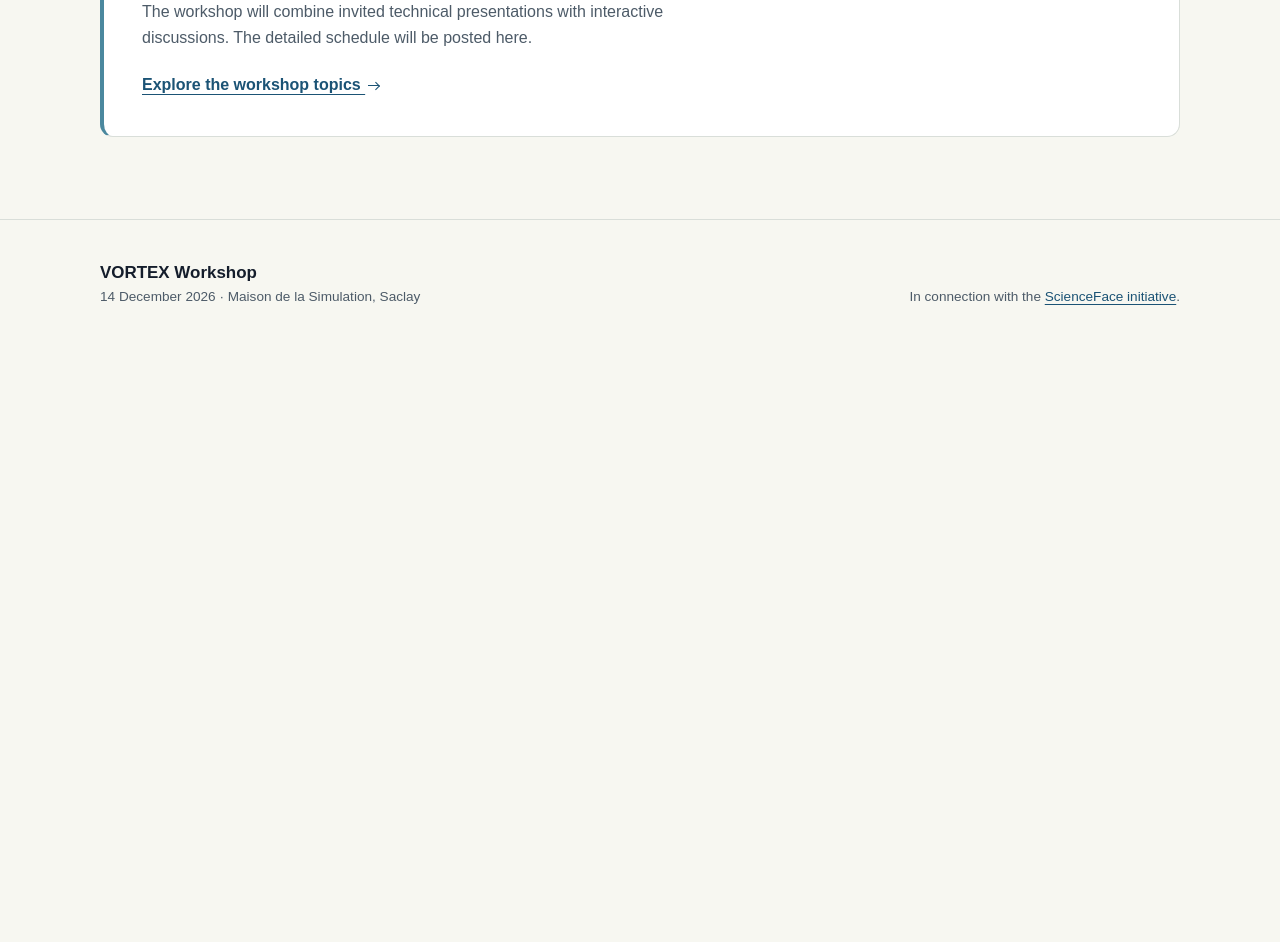
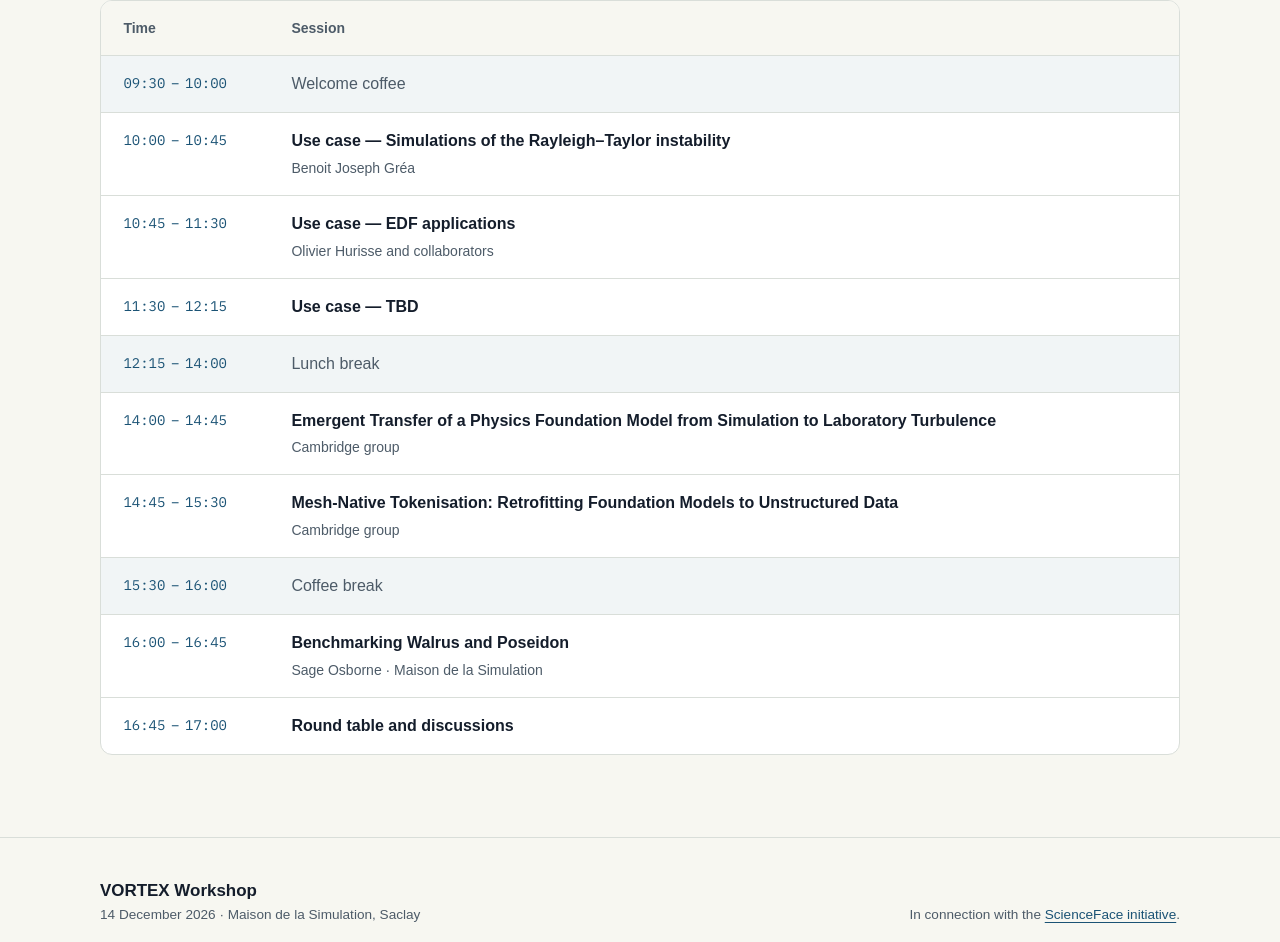
Before and after one commit to Maison-de-la-Simulation/vortex, an Astro site: page /programme in a window 1280 px wide. Shown: the part 432-1374 px from the top of the page. Before the commit the page ends 800 px from the top, so only its background shows below. Built offline with nearby package versions, Linux system fonts and the light colour scheme; Astro itself is replaced by a stand-in of ours.

Commit message:
Add preliminary VORTEX programme

```diff
--- a/src/pages/programme.astro
+++ b/src/pages/programme.astro
@@ -1,15 +1,217 @@
 ---
 import PageHero from '../components/PageHero.astro'
 import SiteLayout from '../layouts/SiteLayout.astro'
-import { sitePath } from '../data/workshop'
+import { workshop } from '../data/workshop'
+
+const programme = [
+  {
+    start: '09:30',
+    end: '10:00',
+    title: 'Welcome coffee',
+    isBreak: true,
+  },
+  {
+    start: '10:00',
+    end: '10:45',
+    title: 'Use case — Simulations of the Rayleigh–Taylor instability',
+    speaker: 'Benoit Joseph Gréa',
+  },
+  {
+    start: '10:45',
+    end: '11:30',
+    title: 'Use case — EDF applications',
+    speaker: 'Olivier Hurisse and collaborators',
+  },
+  {
+    start: '11:30',
+    end: '12:15',
+    title: 'Use case — TBD',
+  },
+  {
+    start: '12:15',
+    end: '14:00',
+    title: 'Lunch break',
+    isBreak: true,
+  },
+  {
+    start: '14:00',
+    end: '14:45',
+    title: 'Emergent Transfer of a Physics Foundation Model from Simulation to Laboratory Turbulence',
+    speaker: 'Cambridge group',
+  },
+  {
+    start: '14:45',
+    end: '15:30',
+    title: 'Mesh-Native Tokenisation: Retrofitting Foundation Models to Unstructured Data',
+    speaker: 'Cambridge group',
+  },
+  {
+    start: '15:30',
+    end: '16:00',
+    title: 'Coffee break',
+    isBreak: true,
+  },
+  {
+    start: '16:00',
+    end: '16:45',
+    title: 'Benchmarking Walrus and Poseidon',
+    speaker: 'Sage Osborne · Maison de la Simulation',
+  },
+  {
+    start: '16:45',
+    end: '17:00',
+    title: 'Round table and discussions',
+  },
+]
 ---
-<SiteLayout page="programme" title="Programme" description="The VORTEX Workshop programme is to be announced.">
+<SiteLayout
+  page="programme"
+  title="Programme"
+  description={`Preliminary programme of the VORTEX Workshop, ${workshop.date}, Maison de la Simulation, Saclay.`}
+>
   <PageHero title="Programme" />
-  <section class="content-width section inner-section" aria-labelledby="status-heading">
-    <div class="notice">
-      <h2 id="status-heading">To be announced</h2>
-      <p>The workshop will combine invited technical presentations with interactive discussions. The detailed schedule will be posted here.</p>
-      <a class="text-link" href={sitePath('#topics')}>Explore the workshop topics <span class="arrow" aria-hidden="true"></span></a>
+  <section class="content-width section inner-section" aria-labelledby="programme-heading">
+    <div class="programme-heading">
+      <h2 id="programme-heading">Preliminary programme</h2>
+      <p>All times are local to Saclay (CET).</p>
+    </div>
+    <div class="programme-card">
+      <table class="programme-schedule">
+        <caption class="sr-only">
+          Preliminary VORTEX Workshop programme for {workshop.fullDate}
+        </caption>
+        <colgroup>
+          <col class="programme-time-column" />
+          <col />
+        </colgroup>
+        <thead>
+          <tr>
+            <th scope="col">Time</th>
+            <th scope="col">Session</th>
+          </tr>
+        </thead>
+        <tbody>
+          {programme.map(item => (
+            <tr class:list={{ 'programme-break': item.isBreak }}>
+              <th scope="row" aria-label={`${item.start} to ${item.end}`}>
+                <span class="programme-time-range">
+                  <time datetime={`${workshop.dateISO}T${item.start}:00+01:00`}>{item.start}</time>
+                  <span class="programme-dash" aria-hidden="true">–</span>
+                  <time datetime={`${workshop.dateISO}T${item.end}:00+01:00`}>{item.end}</time>
+                </span>
+              </th>
+              <td>
+                <p class="programme-session">{item.title}</p>
+                {item.speaker && <p class="programme-speaker">{item.speaker}</p>}
+              </td>
+            </tr>
+          ))}
+        </tbody>
+      </table>
     </div>
   </section>
 </SiteLayout>
+
+<style>
+  .programme-heading {
+    margin-bottom: 1.4rem;
+  }
+
+  .programme-heading p {
+    margin-top: 0.45rem;
+    color: var(--muted);
+    font-size: 0.9375rem;
+  }
+
+  .programme-card {
+    overflow: hidden;
+    border: 1px solid var(--line);
+    border-radius: 12px;
+    background: var(--white);
+  }
+
+  .programme-schedule {
+    width: 100%;
+    border-collapse: collapse;
+    table-layout: fixed;
+    text-align: left;
+  }
+
+  .programme-time-column {
+    width: 10.5rem;
+  }
+
+  .programme-schedule th,
+  .programme-schedule td {
+    padding: 1rem 1.4rem;
+    vertical-align: top;
+  }
+
+  .programme-schedule thead th {
+    background: var(--paper);
+    color: var(--muted);
+    font-size: 0.875rem;
+    font-weight: 600;
+  }
+
+  .programme-schedule tbody tr {
+    border-top: 1px solid var(--line);
+  }
+
+  .programme-schedule tbody th {
+    color: var(--blue);
+    font-family: var(--mono);
+    font-size: 0.875rem;
+    font-weight: 500;
+  }
+
+  .programme-time-range {
+    display: flex;
+    align-items: baseline;
+    gap: 0.35rem;
+    white-space: nowrap;
+  }
+
+  .programme-session {
+    font-size: 1rem;
+    font-weight: 600;
+    line-height: 1.5;
+    overflow-wrap: anywhere;
+  }
+
+  .programme-speaker {
+    margin-top: 0.3rem;
+    color: var(--muted);
+    font-size: 0.875rem;
+    line-height: 1.5;
+  }
+
+  .programme-break {
+    background: #f1f5f6;
+  }
+
+  .programme-break .programme-session {
+    color: var(--muted);
+    font-weight: 500;
+  }
+
+  @media (max-width: 520px) {
+    .programme-time-column {
+      width: 5.75rem;
+    }
+
+    .programme-schedule th,
+    .programme-schedule td {
+      padding: 0.9rem 0.85rem;
+    }
+
+    .programme-time-range {
+      flex-direction: column;
+      gap: 0;
+    }
+
+    .programme-dash {
+      display: none;
+    }
+  }
+</style>
```
